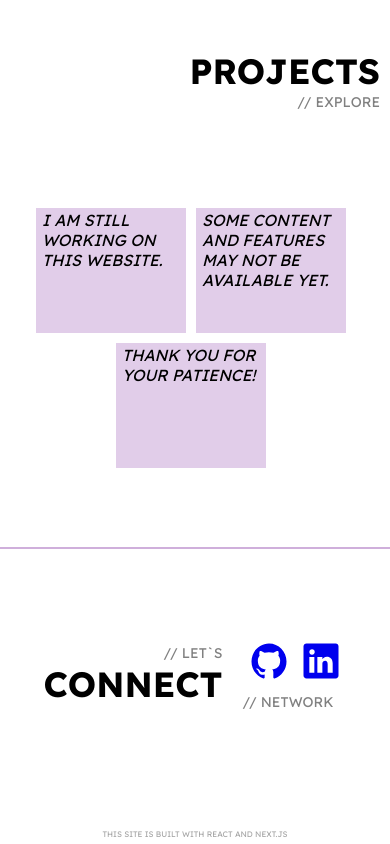
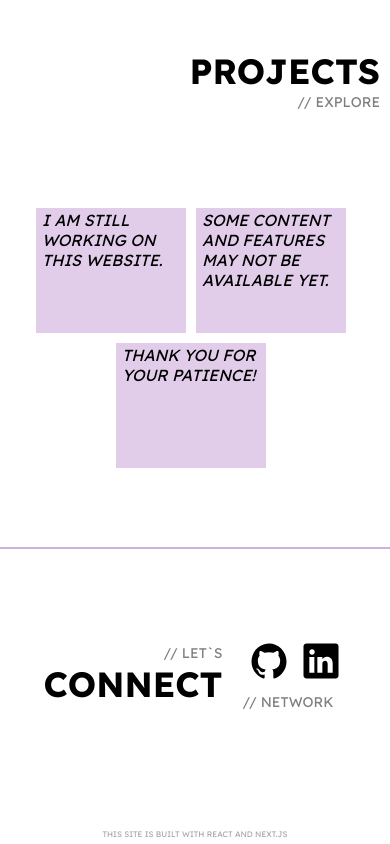
Before and after one commit to carmen136/Personal-Portfolio, a Next.js app: page / in a window 390 px wide. Shown: the part 844-1688 px from the top of the page. Built offline with nearby package versions, Linux system fonts and the light colour scheme; a web font is replaced by a local one.

Commit message:
try to handle color problem for icons on mobile devices

```diff
--- a/components/Connect/index.js
+++ b/components/Connect/index.js
@@ -17,12 +17,12 @@ export default function Connect() {
                     <StyledList>
                         <StyledListItem>
                             <StyledExternalLink href="https://github.com/carmen136">
-                                <IoLogoGithub />
+                                <IoLogoGithub style={{ color: 'rgb(var(--bg-color-variant)' }} />
                             </StyledExternalLink>
                             </StyledListItem>
                         <StyledListItem>
                             <StyledExternalLink href="https://www.linkedin.com/in/carmen-a-m%C3%BCller/">
-                                <IoLogoLinkedin />
+                                <IoLogoLinkedin style={{ color: 'rgb(var(--bg-color-variant)' }} />
                             </StyledExternalLink>
                         </StyledListItem>
                     </StyledList>
```
